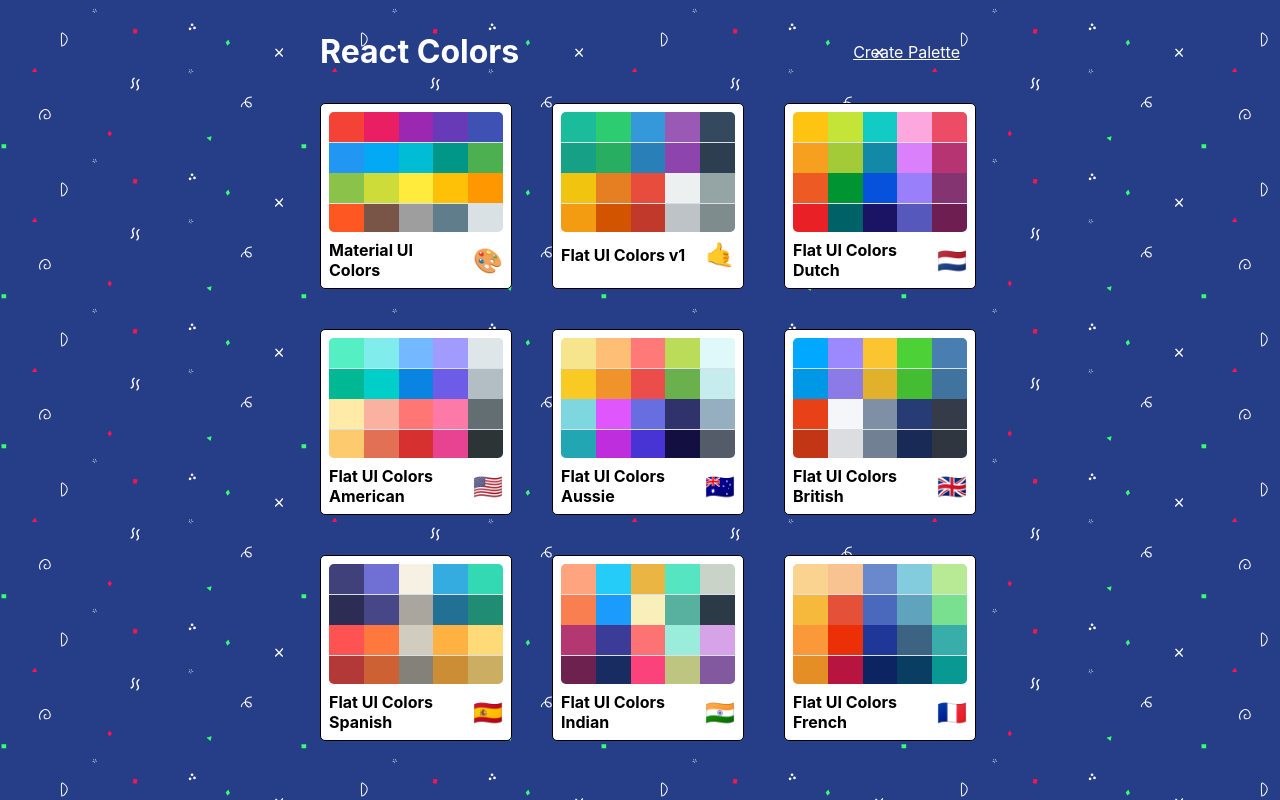
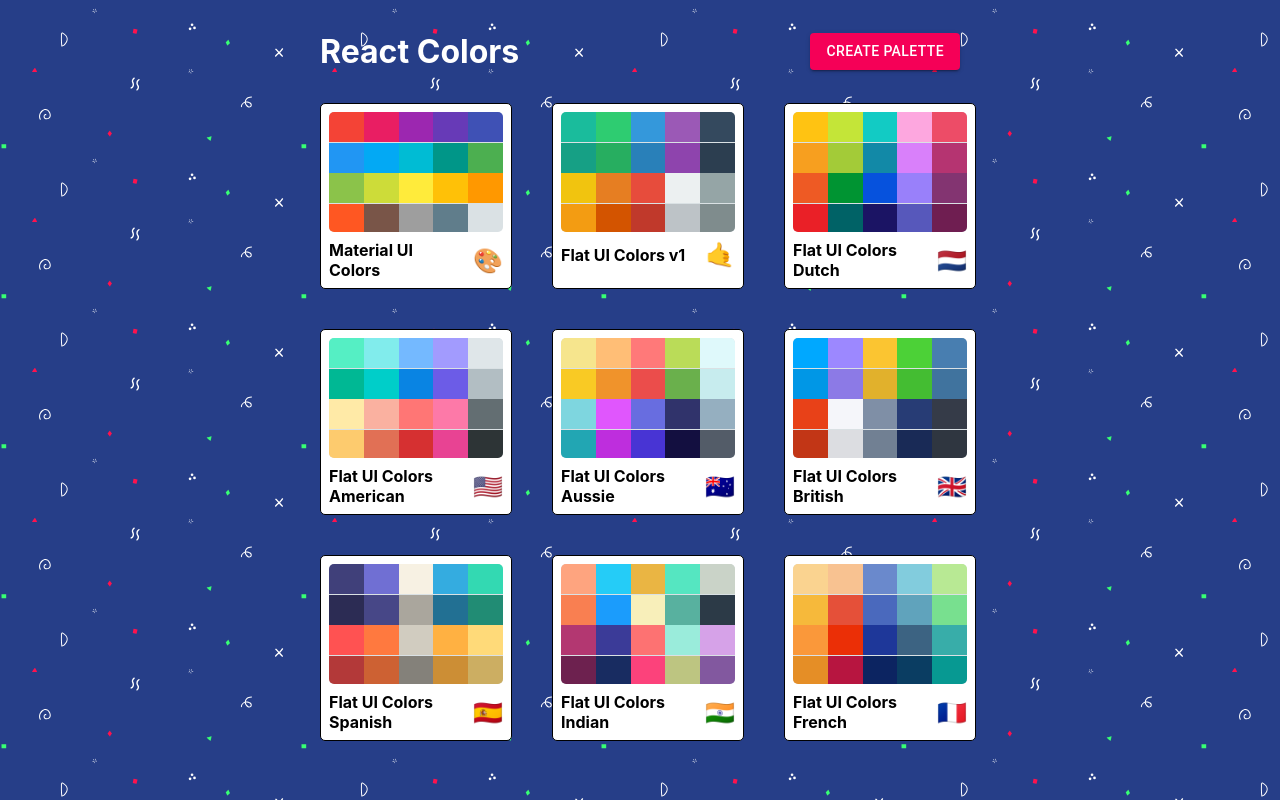
Before and after one commit to rohitbhati-rb/color-picker, a React (Create React App) app: page / in a window 1280 px wide. Built offline with nearby package versions, Linux system fonts and the light colour scheme.

Commit message:
minor style changes

```diff
--- a/src/PaletteList.js
+++ b/src/PaletteList.js
@@ -5,6 +5,7 @@ import { CSSTransition, TransitionGroup } from 'react-transition-group';
 // Material UI
 import { withStyles } from '@material-ui/styles';
 import {
+  Button,
   Dialog,
   DialogTitle,
   Avatar,
@@ -57,9 +58,11 @@ class PaletteList extends Component {
             <h1 className={classes.heading}>
               React Colors
             </h1>
-            <Link to="/palette/new">
-              Create Palette
-            </Link>
+            <Button variant='contained' color='secondary' >
+              <Link to="/palette/new" style={{ textDecoration: 'none' }}>
+                Create Palette
+              </Link>
+            </Button>
           </nav>
           <TransitionGroup className={classes.palettes}>
             {palettes.map(palette => (
--- a/src/SingleColorPalette.js
+++ b/src/SingleColorPalette.js
@@ -50,7 +50,7 @@ class SingleColorPalette extends Component {
         <div className={classes.colors}>
           {colorBoxes}
           <div className={classes.goBack}>
-            <Link to={`/palette/${id}`}>Go Back</Link>
+            <Link to={`/palette/${id}`} className={classes.goBackBtn} >Go Back</Link>
           </div>
         </div>
         <PaletteFooter paletteName={paletteName} emoji={emoji} />
--- a/src/styles/PaletteListStyles.js
+++ b/src/styles/PaletteListStyles.js
@@ -20,6 +20,7 @@ const styles = {
         overflow: "scroll"
     },
     container: {
+        // backdropFilter: 'blur(1px)',
         width: "50%",
         display: "flex",
         alignItems: "flex-start",
--- a/src/styles/PaletteStyles.js
+++ b/src/styles/PaletteStyles.js
@@ -49,6 +49,13 @@ const styles = {
             width: "100%",
             height: "10%"
         }
+    },
+    goBackBtn:{
+        borderRadius: '10px',
+        padding: "5px",
+        [sizes.down('xs')]: {
+            padding: '0'
+        }
     }
 };
 export default styles;
```
